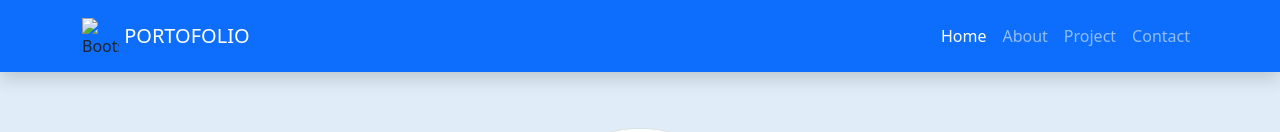
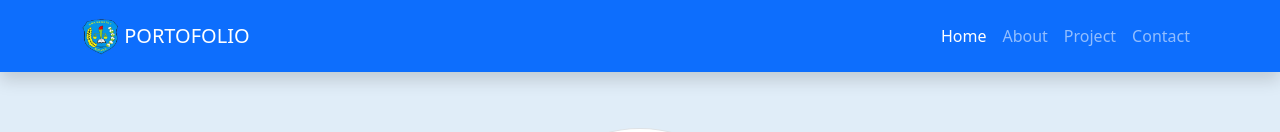
Before and after one commit to Atasoge/wulanwin, a plain HTML site: page index.html in a window 1280 px wide. Shown: the top 132 px of the page. Drawn offline with nearby package versions, Linux system fonts and the light colour scheme; grey boxes are pictures that could not be loaded; files whose address does not match are found by name.

Commit message:
Update index.html

```diff
--- a/index.html
+++ b/index.html
@@ -31,7 +31,7 @@
     >
       <div class="container">
         <img
-          src="./image/wulan.png"
+          src="wulan.png"
           alt="Bootstrap"
           width="37"
           height="37"
```
